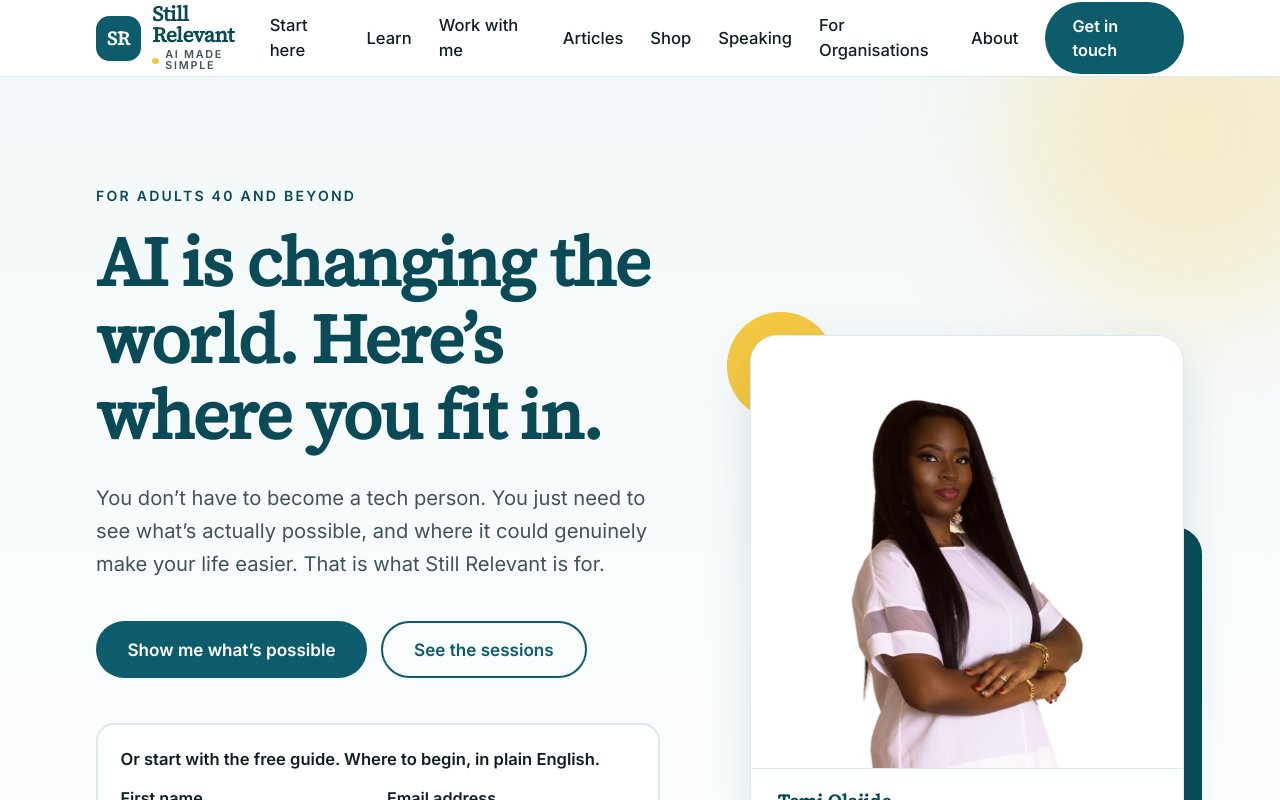
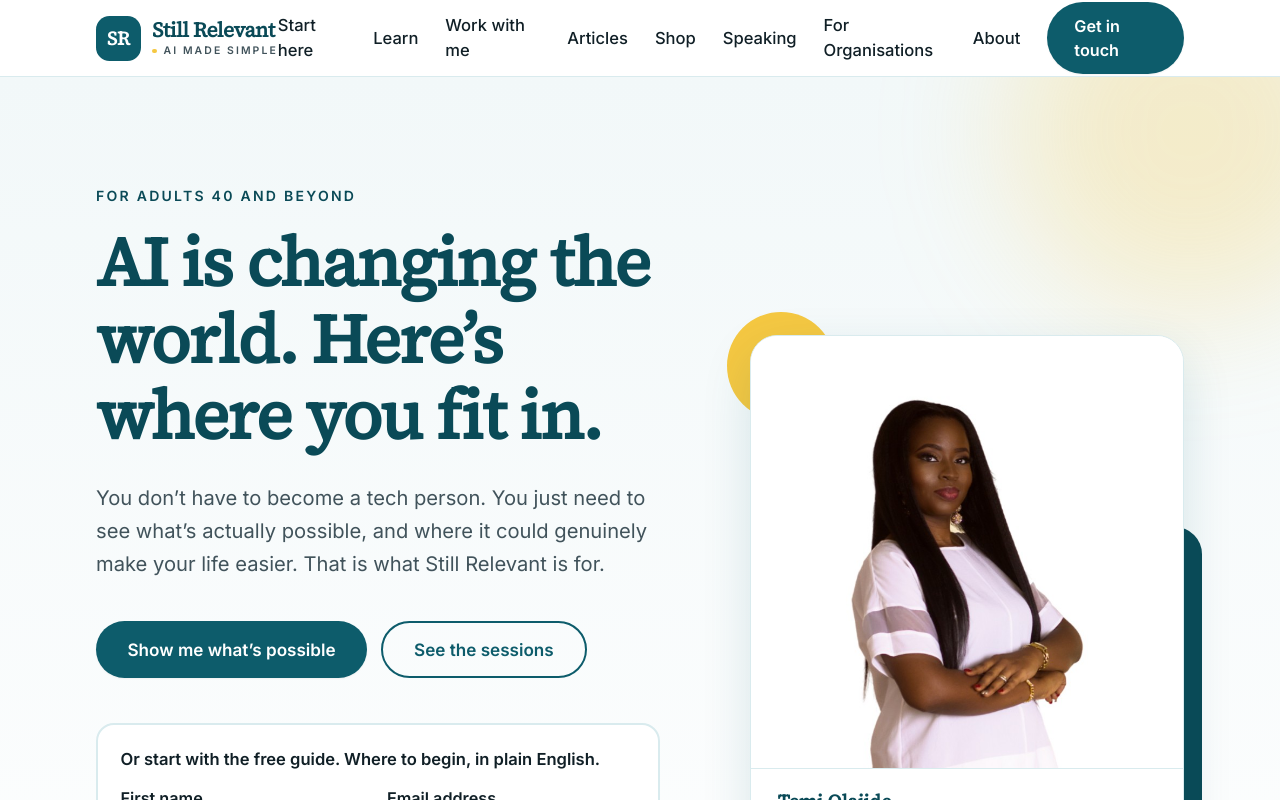
Before and after one commit to Stillrelevant/still-relevant-website, a Next.js app: page / in a window 1280 px wide. Shown: the top 800 px of the page. Built offline with nearby package versions, Linux system fonts and the light colour scheme.

Commit message:
Logo: stop the lockup wrapping, tighten the strapline

```diff
--- a/components/Logo.jsx
+++ b/components/Logo.jsx
@@ -1,27 +1,39 @@
+/**
+ * The brand lockup: a teal SR tile, the wordmark, and the strapline beneath it.
+ *
+ * Nothing in here is allowed to wrap. A lockup that breaks onto two lines at some
+ * widths and not others is the fastest way to make a header look unfinished, so
+ * every text node carries whitespace-nowrap and the whole thing refuses to shrink.
+ */
 export default function Logo({ light = false, showTag = true }) {
   return (
-    <span className="inline-flex items-center gap-2.5">
+    <span className="inline-flex shrink-0 items-center gap-2.5">
       <span
         className="grid h-10 w-10 shrink-0 place-items-center rounded-xl bg-teal font-heading text-[1.05rem] font-extrabold leading-none text-white"
         aria-hidden="true"
       >
         SR
       </span>
-      <span className="flex flex-col leading-none">
+
+      <span className="flex flex-col justify-center leading-none">
         <span
-          className={`font-heading text-[1.15rem] font-extrabold tracking-tight ${
+          className={`whitespace-nowrap font-heading text-[1.15rem] font-extrabold leading-none tracking-tight ${
             light ? 'text-white' : 'text-teal-700'
           }`}
         >
           Still Relevant
         </span>
+
         {showTag && (
           <span
-            className={`mt-1 flex items-center gap-1.5 text-[0.6rem] font-semibold uppercase tracking-[0.16em] ${
+            className={`mt-[5px] flex items-center gap-1.5 whitespace-nowrap text-[0.58rem] font-semibold uppercase leading-none tracking-[0.2em] ${
               light ? 'text-teal-100' : 'text-slate'
             }`}
           >
-            <span className="inline-block h-1.5 w-1.5 rounded-full bg-gold" aria-hidden="true" />
+            <span
+              aria-hidden="true"
+              className="inline-block h-1 w-1 shrink-0 rounded-full bg-gold"
+            />
             AI made simple
           </span>
         )}
```
